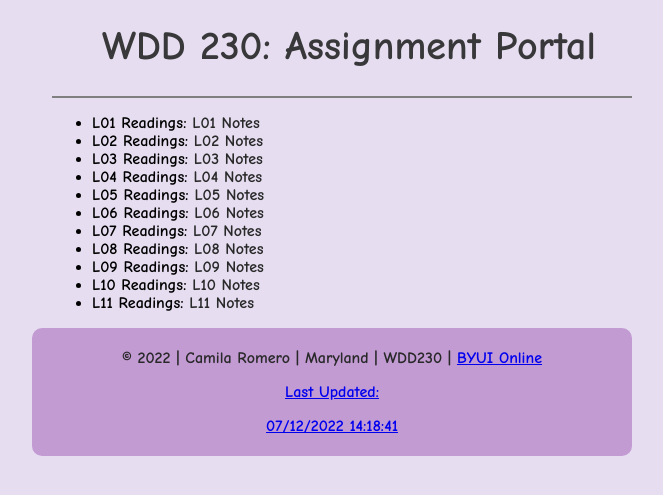
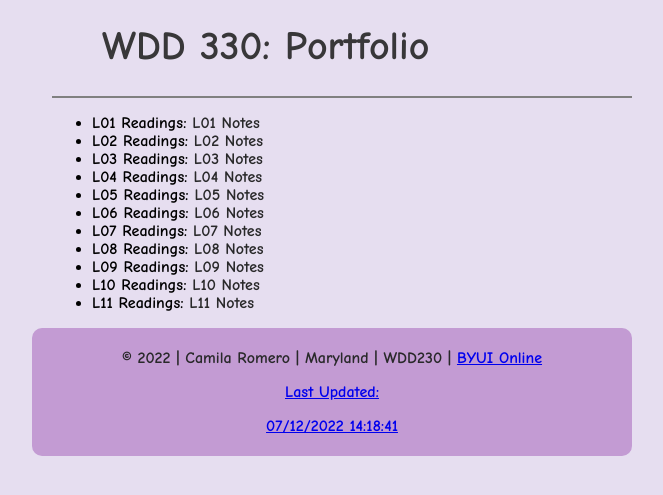
Before and after one commit to camilaar24/WDD330, a plain HTML site: page index.html in a window 1280 px wide. Shown: the part 191-686 px from the top of the page, without its empty margins (308-971 px from the left). Drawn offline with Linux system fonts and the light colour scheme.

Commit message:
sleepoutside

```diff
--- a/index.html
+++ b/index.html
@@ -14,7 +14,7 @@
     <h1>Camila A. Romero</h1>
   </header>
   <main>
-    <h1>WDD 230: Assignment Portal</h1>
+    <h1>WDD 330: Portfolio</h1>
     <hr size="2" color="grey">
     <nav>
         <ul>
```
Also changed, not shown: SleepOutside/images /banner-sm.jpg (added), SleepOutside/images /banner.jpg (added), SleepOutside/images /logos/marmot-160x100.jpg (added), SleepOutside/images /noun_Backpack_2389275.svg (added), SleepOutside/images /noun_Backpack_65884.svg (added), SleepOutside/images /noun_Hammock_791143.svg (added), SleepOutside/images /noun_Sleeping Bag_3544775.svg (added), SleepOutside/images /noun_Tent_2517.svg (added), SleepOutside/images /noun_Tent_3544767.svg (added), SleepOutside/images /noun_carrier bag_3544771.svg (added), SleepOutside/images /tents/cedar-ridge-rimrock-tent-2-person-3-season-in-rust-clay~p~344yj_01~320.jpg (added), SleepOutside/images /tents/marmot-ajax-tent-3-person-3-season-in-pale-pumpkin-terracotta~p~880rr_01~320.jpg (added), SleepOutside/images /tents/the-north-face-alpine-guide-tent-3-person-4-season-in-canary-yellow-high-rise-grey~p~985pr_01~320.jpg (added), SleepOutside/images /tents/the-north-face-talus-tent-4-person-3-season-in-golden-oak-saffron-yellow~p~985rf_01~320.jpg (added), 3 other files.
